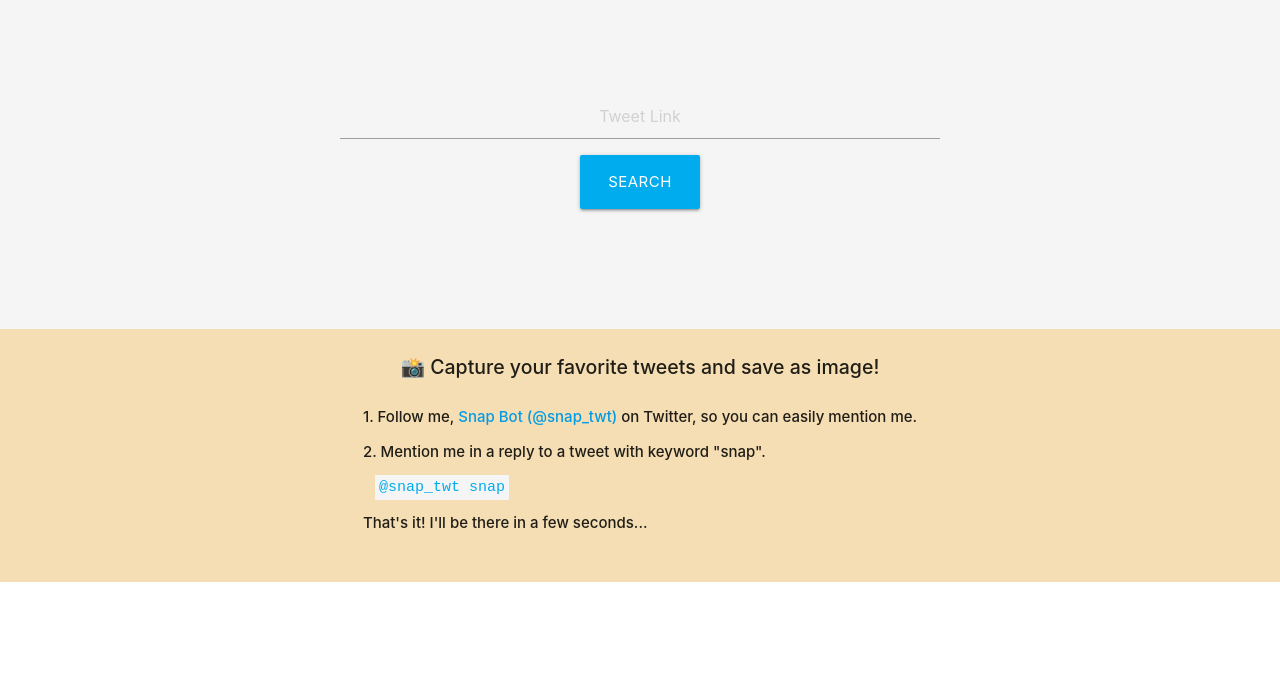
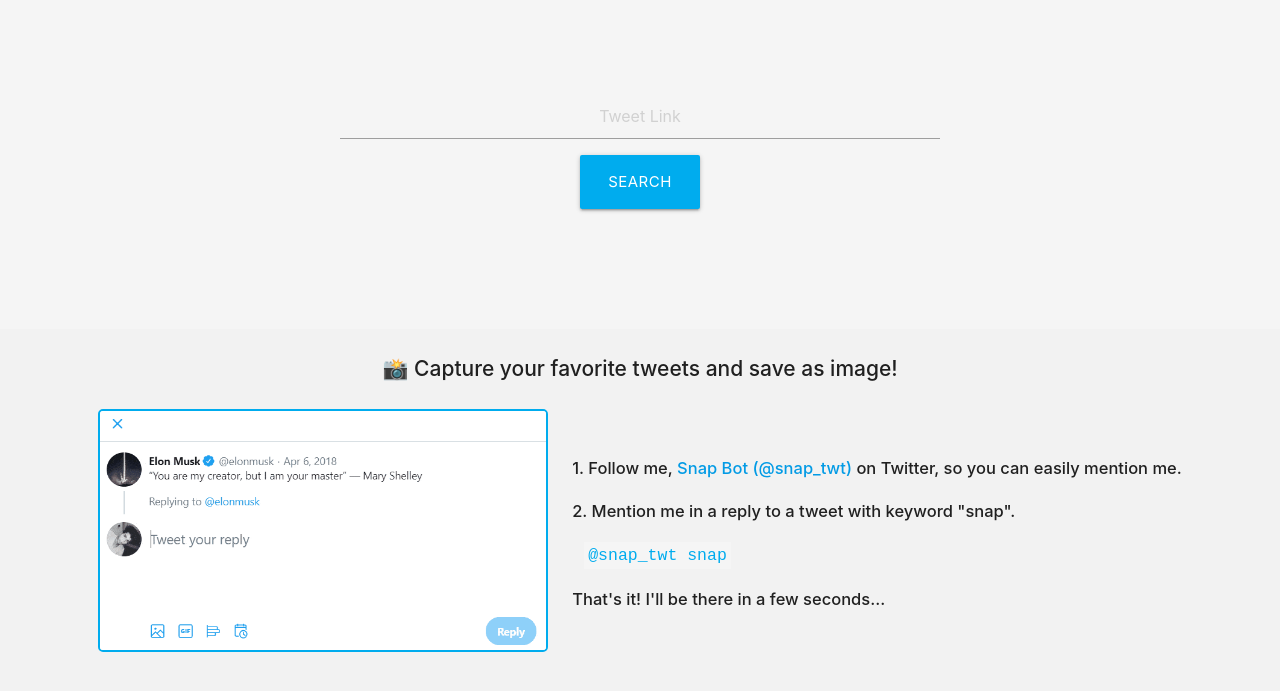
Before and after one commit to nvnx7/snap-bot, a website: page src/index.html in a window 1280 px wide. Shown: the part 155-846 px from the top of the page. Before the commit the page ends 800 px from the top, so only its background shows below. Drawn offline with nearby package versions, Linux system fonts and the light colour scheme.

Commit message:
added gif tutorial img

```diff
--- a/src/css/common.css
+++ b/src/css/common.css
@@ -61,21 +61,43 @@
   flex-direction: column;
   justify-content: center;
   align-items: center;
-  background-color: wheat;
+  background-color: #f2f2f2;
   padding: 24px;
 }
 
 #tutorial-header {
-  font-size: 1.3em;
+  font-size: 1.4em;
   font-weight: 500;
 }
 
 #steps-container {
-  padding: 12px;
+  width: 100%;
+  display: flex;
+  flex-direction: row;
+  justify-content: center;
+  align-items: center;
+  padding: 24px 0;
+  font-size: 1.1em;
+}
+
+#anim-container {
+  max-width: 450px;
+  height: fit-content;
+  margin-right: 12px;
+}
+
+#anim-container > img {
+  width: 100%;
+  border: solid #00acee 2px;
+  border-radius: 5px;
+}
+
+#steps-list {
+  margin-left: 12px;
 }
 
 .step {
-  margin: 12px 0;
+  margin: 18px 0;
   font-weight: 500;
 }
 
@@ -91,3 +113,9 @@
     padding: 12px 28px;
   }
 }
+
+@media only screen and (max-width: 700px) {
+  #steps-container {
+    flex-direction: column;
+  }
+}
--- a/src/index.html
+++ b/src/index.html
@@ -67,6 +67,10 @@
         📸 Capture your favorite tweets and save as image!
       </div>
       <div id="steps-container">
+        <div id="anim-container">
+          <img src="../public/img/tutorial.gif" alt="tutorial" />
+        </div>
+        <div id="steps-list">
           <div class="step">
             1. Follow me,
             <a target="_blank" href="https://twitter.com/snap_twt"
@@ -81,6 +85,7 @@
           <div class="step">That's it! I'll be there in a few seconds...</div>
         </div>
       </div>
+    </div>
     <!-- build:js ../public/includes/home.min.js -->
     <script src="js/home/main.js"></script>
     <script src="js/home/search.js"></script>
```
Also changed, not shown: public/includes/home.min.css (+1 -1 lines), src/tweet.html (+5 -0 lines), view/index.html (+5 -0 lines), view/tweet.html (+5 -0 lines), public/img/tutorial.gif (added), public/includes/tweet.min.css, src/img/tutorial.gif (added). Lines whose indentation alone changed are shown as unchanged.
